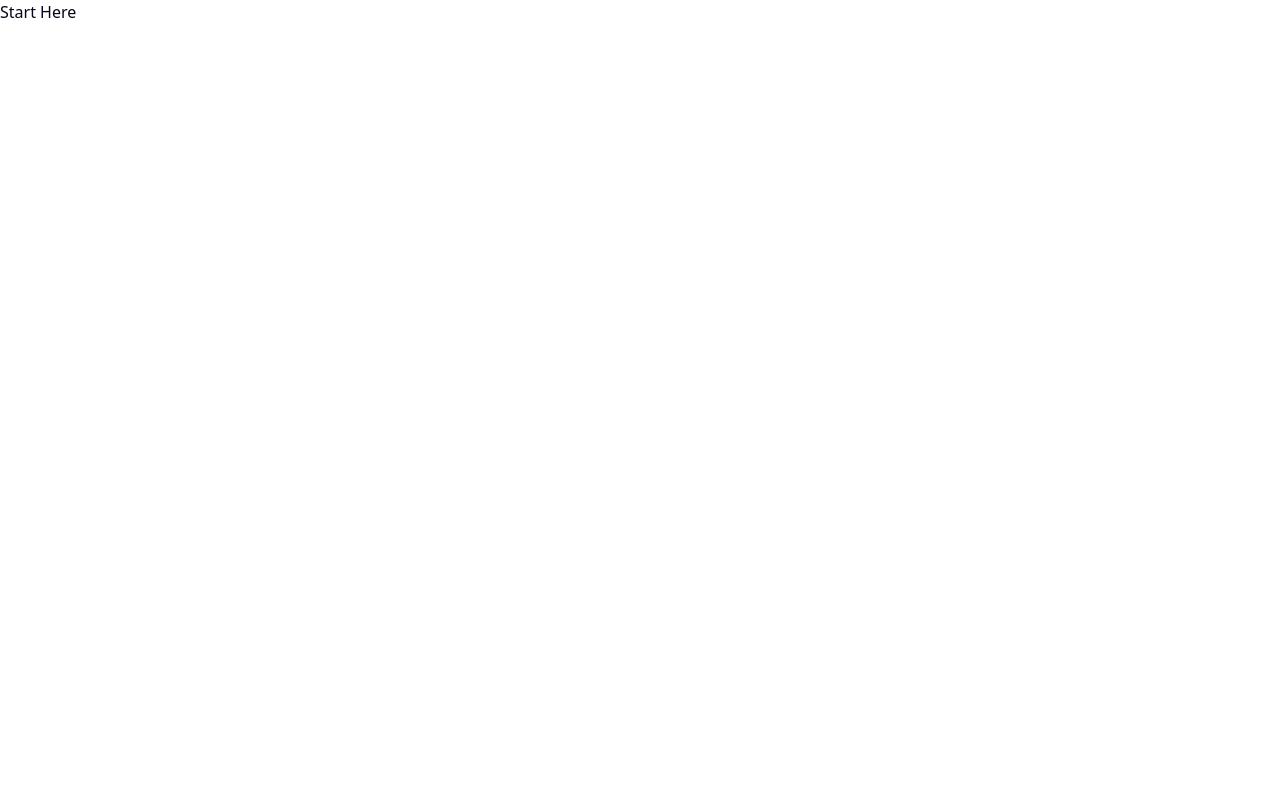
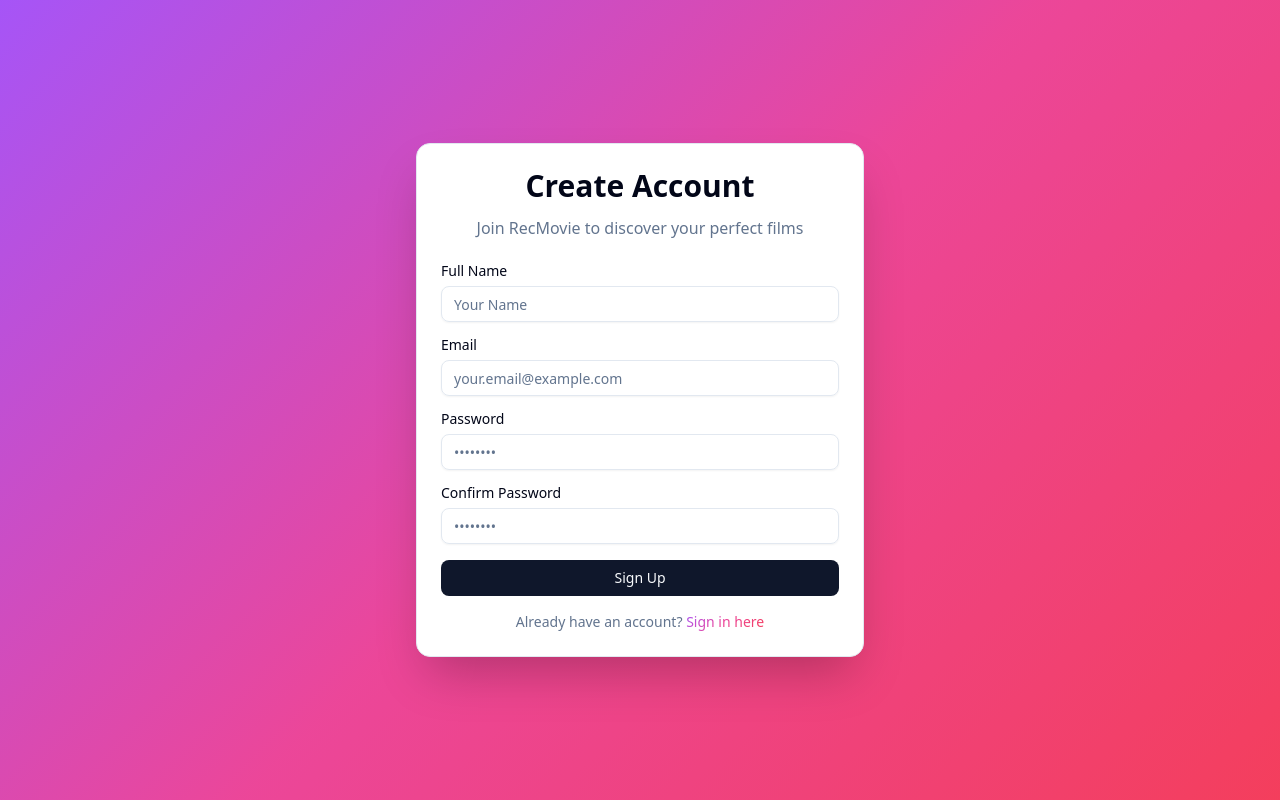
Before and after one commit to Ruaidhric/RecMovie_Repo, a React (Vite) app in the folder client/: page /signup in a window 1280 px wide. Built offline with nearby package versions, Linux system fonts and the light colour scheme.

Commit message:
feat(user-registration): user registration story implemented

```diff
--- a/client/src/App.tsx
+++ b/client/src/App.tsx
@@ -1,5 +1,19 @@
+import {Route, Routes} from "react-router-dom";
+import SignUp from "./pages/SignUp";
+import {Toaster} from "@/components/ui/sonner";
+import Login from "./pages/Login";
+
 function App() {
-  return <h1>Start Here</h1>;
+  return (
+    <>
+      <Toaster />
+      <Routes>
+        <Route path="/" element={<Login />} />
+        <Route path="/signup" element={<SignUp />} />
+        <Route path="/login" element={<Login />} />
+      </Routes>
+    </>
+  );
 }
 
 export default App;
--- /dev/null
+++ b/client/src/components/FormField.tsx
@@ -0,0 +1,41 @@
+import {Input} from "./ui/input";
+import {Label} from "./ui/label";
+import {cn} from "@/lib/utils";
+
+interface FormFieldProps {
+  label: string;
+  name: string;
+  type?: string;
+  placeholder?: string;
+  error?: string;
+  value: string;
+  onChange: (e: React.ChangeEvent<HTMLInputElement>) => void;
+  className?: string;
+}
+
+export const FormField = ({
+  label,
+  name,
+  type = "text",
+  placeholder,
+  error,
+  value,
+  onChange,
+  className,
+}: FormFieldProps) => {
+  return (
+    <div className={cn("space-y-2", className)}>
+      <Label htmlFor={name}>{label}</Label>
+      <Input
+        id={name}
+        name={name}
+        type={type}
+        placeholder={placeholder}
+        value={value}
+        onChange={onChange}
+        className={error ? "border-destructive" : ""}
+      />
+      {error && <p className="text-sm text-destructive">{error}</p>}
+    </div>
+  );
+};
--- /dev/null
+++ b/client/src/pages/Login.tsx
@@ -0,0 +1,5 @@
+const Login = () => {
+  return <>Login here</>;
+};
+
+export default Login;
--- /dev/null
+++ b/client/src/pages/SignUp.tsx
@@ -0,0 +1,154 @@
+import {useState} from "react";
+import {useNavigate, Link} from "react-router-dom";
+import {
+  Card,
+  CardContent,
+  CardDescription,
+  CardHeader,
+  CardTitle,
+} from "@/components/ui/card";
+import {FormField} from "@/components/FormField";
+import {auth, db} from "@/lib/firebase";
+import {signUpSchema, SignUpFormData} from "@/schemas/auth";
+import {toast} from "sonner";
+import {Button} from "@/components/ui/button";
+
+import {createUserWithEmailAndPassword, updateProfile} from "firebase/auth";
+import {doc, serverTimestamp, setDoc} from "firebase/firestore";
+import type {FirebaseError} from "firebase/app";
+
+const SignUp = () => {
+  const navigate = useNavigate();
+  const [formData, setFormData] = useState<SignUpFormData>({
+    displayName: "",
+    email: "",
+    password: "",
+    confirmPassword: "",
+  });
+  const [errors, setErrors] = useState<Partial<SignUpFormData>>({});
+  const [isLoading, setIsLoading] = useState(false);
+
+  const handleChange = (e: React.ChangeEvent<HTMLInputElement>) => {
+    const name = e.target.name as keyof SignUpFormData;
+    const value = e.target.value;
+    setFormData((prev: SignUpFormData) => ({...prev, [name]: value}));
+    setErrors((prev: Partial<SignUpFormData>) => ({
+      ...prev,
+      [name]: undefined,
+    }));
+  };
+
+  const handleSubmit = async (e: React.FormEvent) => {
+    e.preventDefault();
+    setErrors({});
+
+    const result = signUpSchema.safeParse(formData);
+    if (!result.success) {
+      const fieldErrors: Partial<SignUpFormData> = {};
+      result.error.issues.forEach((err) => {
+        if (err.path && err.path[0]) {
+          fieldErrors[err.path[0] as keyof SignUpFormData] = err.message;
+        }
+      });
+      setErrors(fieldErrors);
+      return;
+    }
+
+    const {displayName, email, password} = result.data;
+
+    setIsLoading(true);
+    try {
+      const cred = await createUserWithEmailAndPassword(auth, email, password);
+
+      await updateProfile(cred.user, {displayName});
+
+      await setDoc(doc(db, "users", cred.user.uid), {
+        uid: cred.user.uid,
+        displayName,
+        email,
+        createdAt: serverTimestamp(),
+      });
+
+      toast.success("Welcome to RecMovie!", {
+        description: "Your account has been created successfully.",
+      });
+      navigate("/profile");
+    } catch (e) {
+      const err = e as FirebaseError;
+      toast.warning("Registration failed", {
+        description: err.message,
+      });
+    } finally {
+      setIsLoading(false);
+    }
+  };
+
+  return (
+    <div className="min-h-screen gradient-bg flex items-center justify-center p-4">
+      <Card className="w-full max-w-md shadow-2xl">
+        <CardHeader className="space-y-1">
+          <CardTitle className="text-3xl font-bold text-center">
+            Create Account
+          </CardTitle>
+          <CardDescription className="text-center text-md">
+            Join RecMovie to discover your perfect films
+          </CardDescription>
+        </CardHeader>
+        <CardContent>
+          <form onSubmit={handleSubmit} className="space-y-4">
+            <FormField
+              label="Full Name"
+              name="displayName"
+              type="text"
+              placeholder="Your Name"
+              value={formData.displayName}
+              onChange={handleChange}
+              error={errors.displayName}
+            />
+            <FormField
+              label="Email"
+              name="email"
+              type="email"
+              placeholder="your.email@example.com"
+              value={formData.email}
+              onChange={handleChange}
+              error={errors.email}
+            />
+            <FormField
+              label="Password"
+              name="password"
+              type="password"
+              placeholder="••••••••"
+              value={formData.password}
+              onChange={handleChange}
+              error={errors.password}
+            />
+            <FormField
+              label="Confirm Password"
+              name="confirmPassword"
+              type="password"
+              placeholder="••••••••"
+              value={formData.confirmPassword}
+              onChange={handleChange}
+              error={errors.confirmPassword}
+            />
+            <Button type="submit" className="w-full" disabled={isLoading}>
+              {isLoading ? "Creating..." : "Sign Up"}
+            </Button>
+            <p className="text-center text-sm text-muted-foreground">
+              Already have an account?{" "}
+              <Link
+                to="/login"
+                className="text-primary underline font-medium gradient-text"
+              >
+                Sign in here
+              </Link>
+            </p>
+          </form>
+        </CardContent>
+      </Card>
+    </div>
+  );
+};
+
+export default SignUp;
--- /dev/null
+++ b/client/src/schemas/auth.ts
@@ -0,0 +1,19 @@
+import { z } from "zod";
+
+export const signUpSchema = z.object({
+    displayName: z.string().min(1, "Name or Username must be included"),
+    email: z.email("Invalid email address"),
+    password: z.string().min(6, "Password must be at least 6 characters"),
+    confirmPassword: z.string()
+}).refine((data) => data.password === data.confirmPassword, {
+    message: "Passwords don't match",
+    path: ["confirmPassword"],
+});
+
+export const signInSchema = z.object({
+    email: z.email("Invalid email address"),
+    password: z.string().min(1, "Password is required"),
+});
+
+export type SignUpFormData = z.infer<typeof signUpSchema>;
+export type SignInFormData = z.infer<typeof signInSchema>;
```
